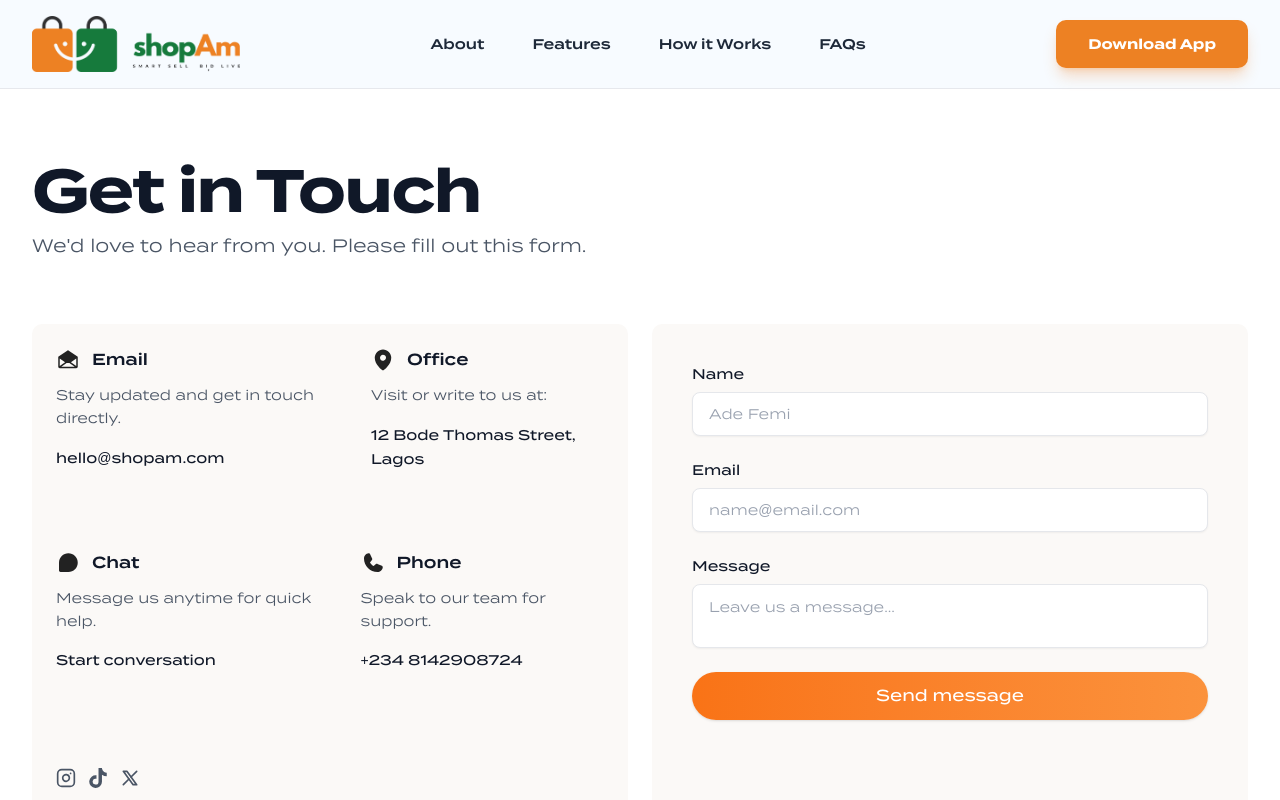
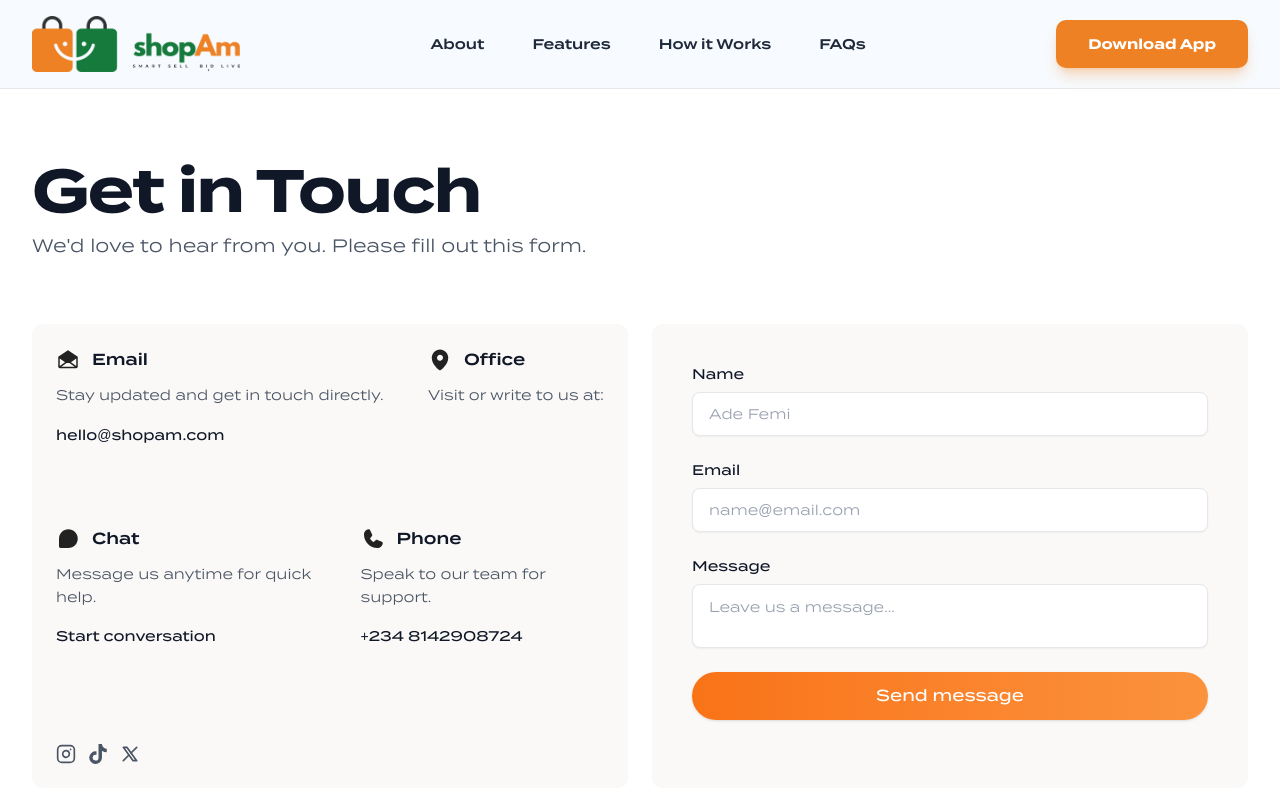
Before and after one commit to Phavoa/shopam_landingpage, a Next.js app: page /contant-us in a window 1280 px wide. Shown: the top 800 px of the page. Built offline with nearby package versions, Linux system fonts and the light colour scheme.

Commit message:
chore: fix text issues

```diff
--- a/app/contant-us/page.tsx
+++ b/app/contant-us/page.tsx
@@ -187,7 +187,7 @@ export default function ContactPage() {
                 icon={<CustomMapIcon />}
                 title="Office"
                 description="Visit or write to us at:"
-                action="12 Bode Thomas Street, Lagos"
+                action=""
               />
             </div>
 
```
